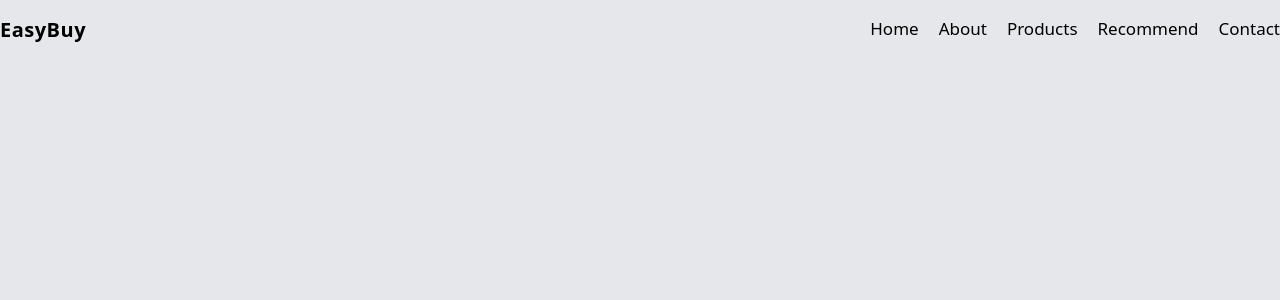
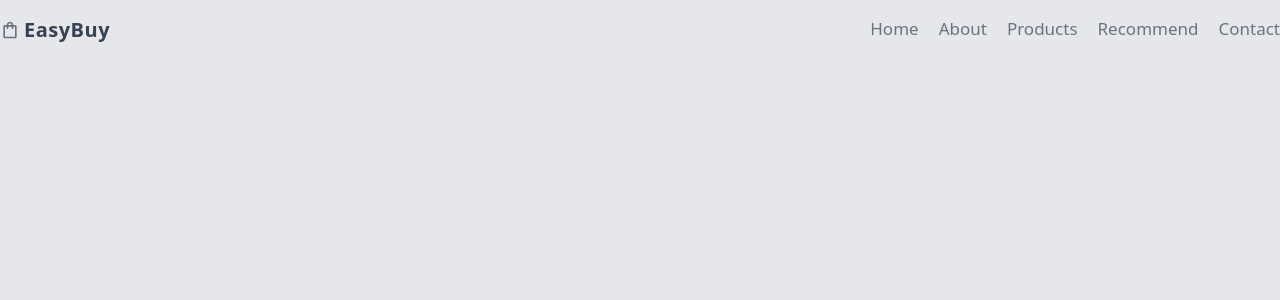
Before and after one commit to AmolShelke2/EasyBuy, a Next.js app: page / in a window 1280 px wide. Shown: the top 300 px of the page. Built offline with nearby package versions, Linux system fonts and the light colour scheme.

Commit message:
[updated]: logo added

```diff
--- a/src/components/Header.jsx
+++ b/src/components/Header.jsx
@@ -1,11 +1,14 @@
 import { navLinks } from "@/libs/constants";
 import ListItem from "./ListItem";
 import Link from "next/link";
+// import { BiArrowToBottom } from "react-icons/bi";
+import { MdOutlineShoppingBag } from "react-icons/md";
 
 export const Header = () => {
   return (
     <nav className="navbar">
       <div className="logo-container">
+        <MdOutlineShoppingBag size={20} />
         <Link className="logo" href={"/"}>
           EasyBuy
         </Link>
--- a/src/styles/globals.css
+++ b/src/styles/globals.css
@@ -3,7 +3,7 @@
 @tailwind utilities;
 
 body {
-  @apply bg-gray-200 h-full w-full;
+  @apply bg-gray-200 text-gray-500 h-full w-full;
 }
 
 .main-content {
@@ -14,8 +14,12 @@ body {
   @apply flex justify-between py-4;
 }
 
+.logo-container {
+  @apply flex items-center gap-1 cursor-pointer;
+}
+
 .navbar .logo {
-  @apply text-xl font-semibold tracking-wide cursor-pointer;
+  @apply text-xl font-semibold tracking-wide text-gray-700;
 }
 
 .nav-links {
@@ -27,5 +31,5 @@ body {
 }
 
 .nav-item-text {
-  @apply text-[17px] font-normal;
+  @apply text-[17px] font-medium;
 }
```
